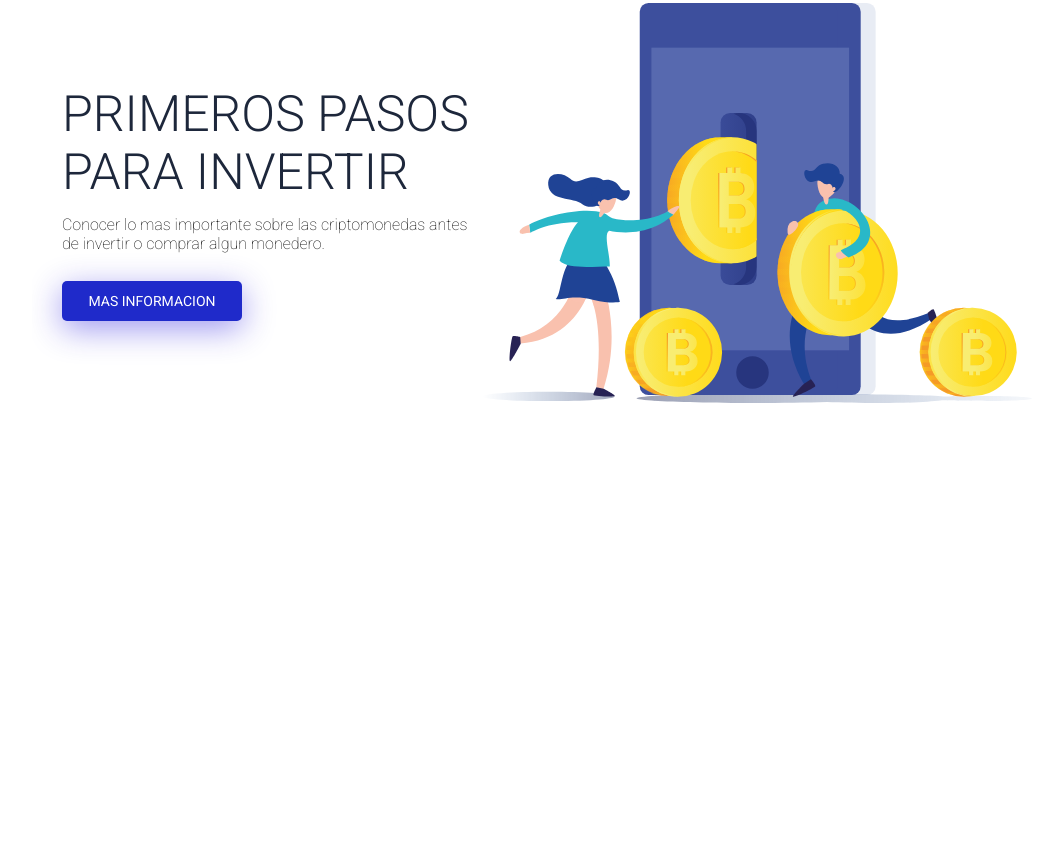
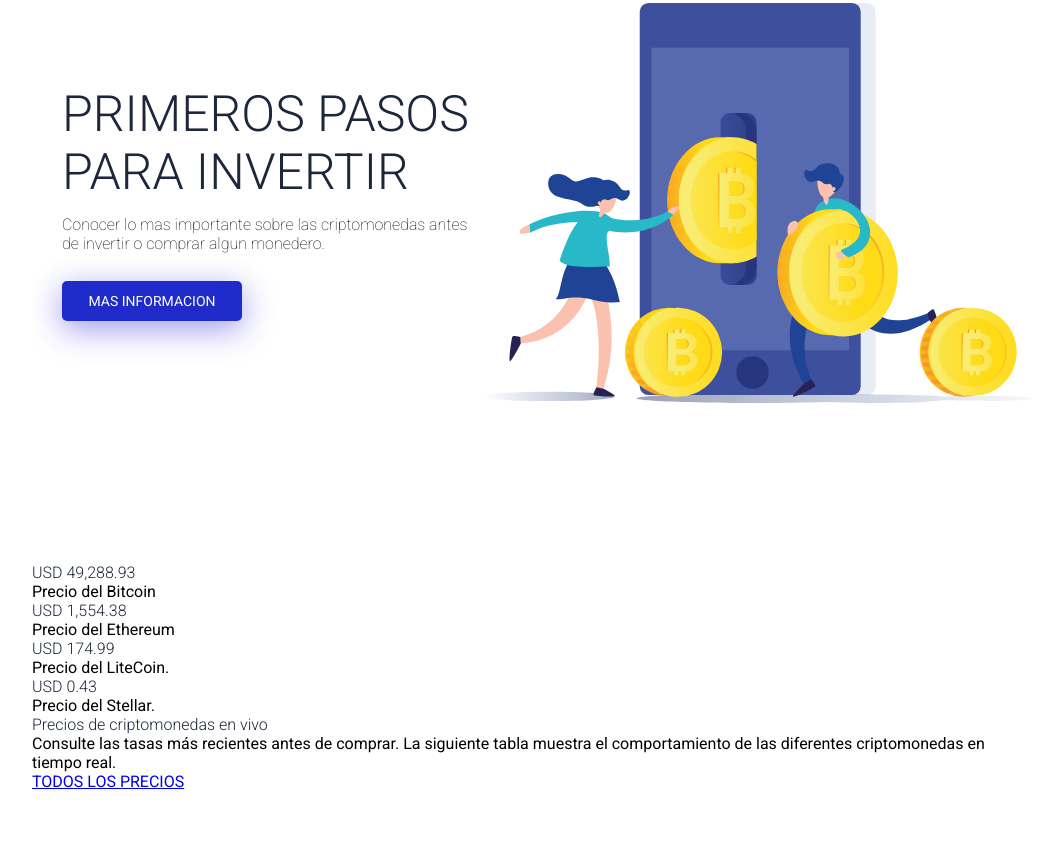
Before and after one commit to jadfost/proyecto-web, a plain HTML site: page index.html in a window 1280 px wide. Shown: the part 1727-2578 px from the top of the page, without its empty margins (108-1159 px from the left). Before the commit the page ends 2502 px from the top, so only its background shows below. Drawn offline with nearby package versions, Linux system fonts and the light colour scheme.

Commit message:
commit "v1.1.1"

```diff
--- a/index.html
+++ b/index.html
@@ -88,22 +88,27 @@
     <section class="precios">
         <div class="contenedor1 conten-precios">
             <section class="numbers">
-                <div class="number" data-aos="zoom-in-left">
-                    <h4>prueba</h4>
-                    <p>Lorem ipsum dolor sit amet, consectetur adipisicing elit. Aut, id.</p>
+                <div class="number">
+                    <h4>USD 49,288.93</h4>
+                    <p>Precio del Bitcoin</p>
                 </div>
-                <div class="number" data-aos="zoom-in-left">
-                    <h4>prueba</h4>
-                    <p>Lorem ipsum dolor sit amet, consectetur adipisicing elit. Aut, id.</p>
+                <div class="number">
+                    <h4>USD 1,554.38</h4>
+                    <p>Precio del Ethereum</p>
                 </div>
-                <div class="number" data-aos="zoom-in-left">
-                    <h4>prueba</h4>
-                    <p>Lorem ipsum dolor sit amet, consectetur adipisicing elit. Aut, id.</p>
+                <div class="number">
+                    <h4>USD 174.99</h4>
+                    <p>Precio del LiteCoin.</p>
                 </div>
-                <div class="number" data-aos="zoom-in-left">
-                    <h4>prueba</h4>
-                    <p>Lorem ipsum dolor sit amet, consectetur adipisicing elit. Aut, id.</p>
+                <div class="number">
+                    <h4>USD 0.43</h4>
+                    <p>Precio del Stellar.</p>
                 </div>
+            </section>
+            <section class="precios-text">
+                <h4>Precios de cri­pto­mo­ne­das en vivo</h4>
+                <p>Consulte las tasas más recientes antes de comprar. La siguiente tabla muestra el comportamiento de las diferentes criptomonedas en tiempo real.</p>
+                <a href="#">TODOS LOS PRECIOS</a>
             </section>
         </div>
     </section>
```
